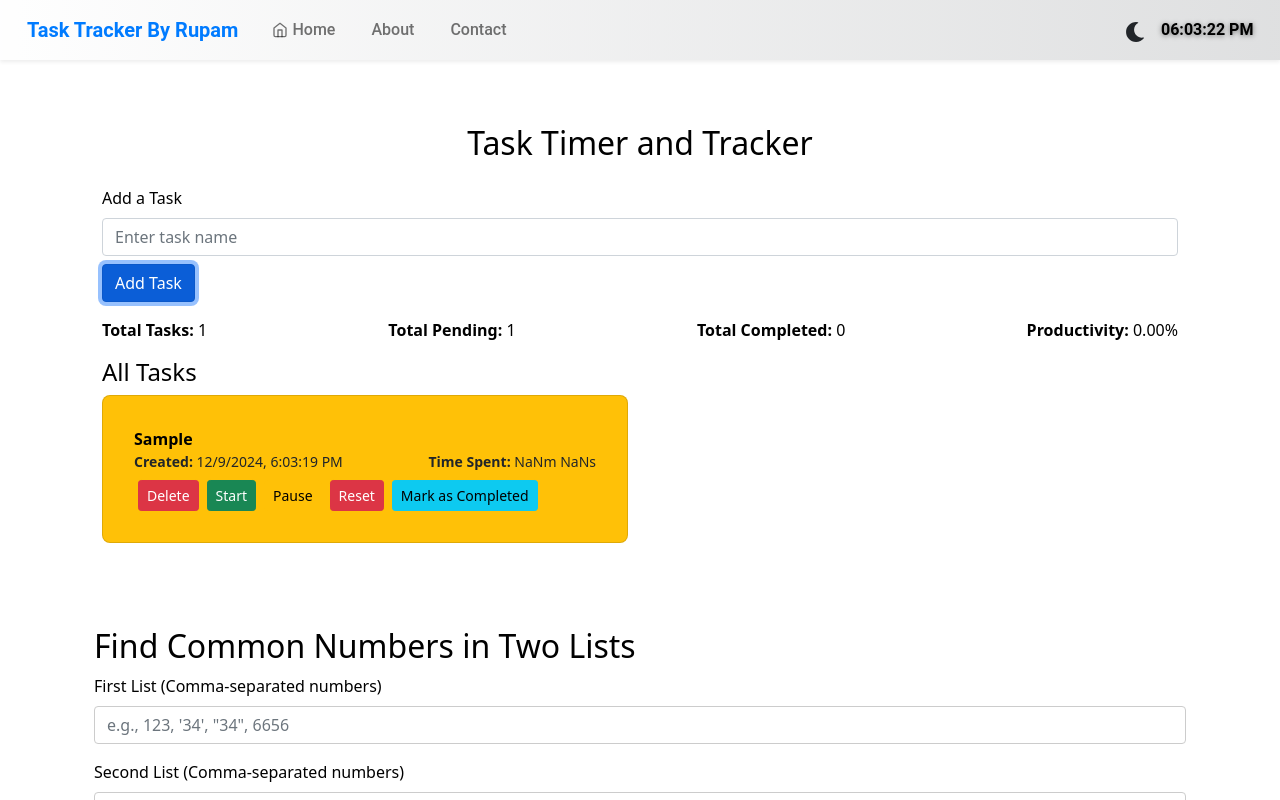
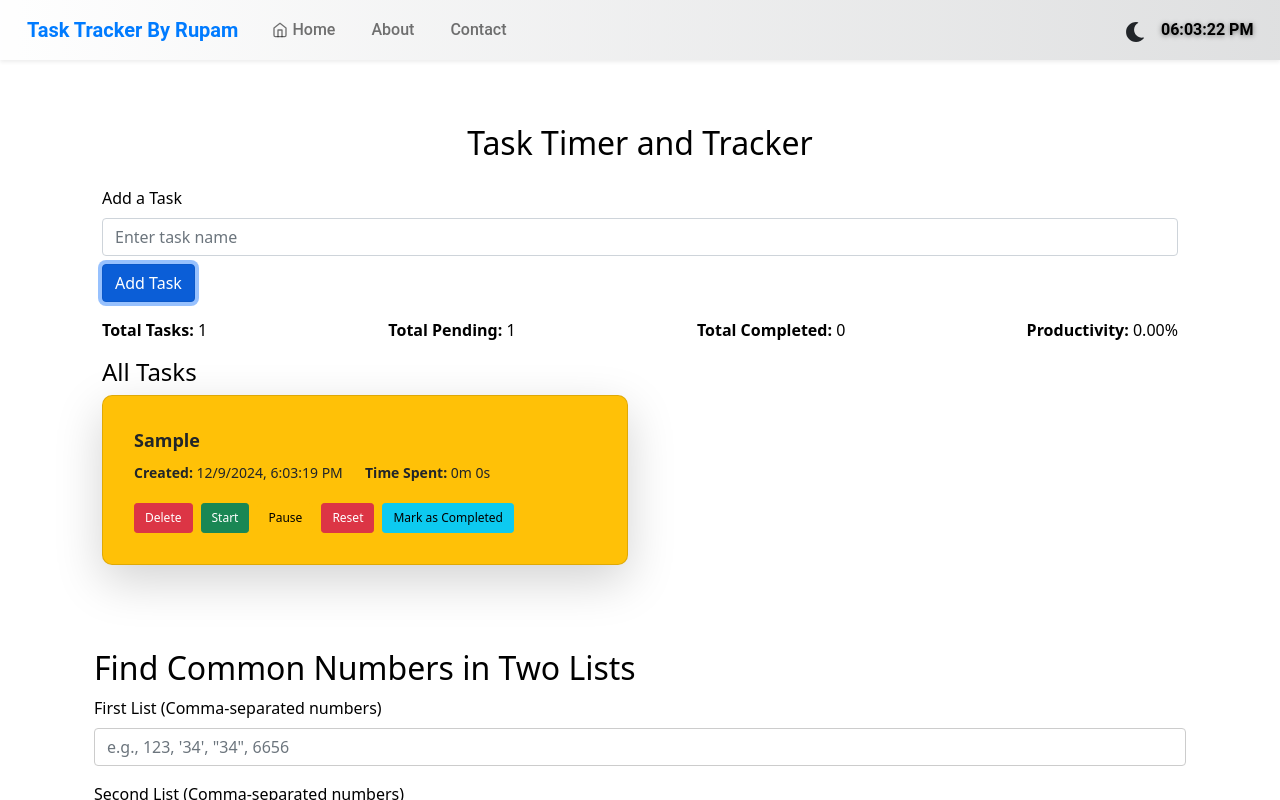
Before and after one commit to RupamSingh333/task-tracker, a React (Create React App) app: page / in a window 1280 px wide. Both pictures are taken after typing "Sample" into the empty fields and a click on the button "Add Task". Shown: the top 800 px of the page. Built offline with nearby package versions, Linux system fonts and the light colour scheme.

Commit message:
`Refactor TaskTimer component with updated styles and layout`

```diff
--- a/src/App.css
+++ b/src/App.css
@@ -137,6 +137,19 @@ body {
   box-shadow: 0 4px 8px rgba(0, 0, 0, 0.1);
 }
 
+.card {
+  transition: all 0.3s ease-in-out;
+}
+
+.card:hover {
+  transform: translateY(-5px);
+  box-shadow: 0 4px 20px rgba(0, 0, 0, 0.1);
+}
+
+.btn-sm {
+  padding: 5px 10px;
+  font-size: 12px;
+}
 
 
 
--- a/src/components/TaskTimer.js
+++ b/src/components/TaskTimer.js
@@ -201,33 +201,43 @@ export default function TaskTimer({ mode }) {
                 className={`card ${
                   task.status === "completed"
                     ? "bg-success text-white"
-                    : "bg-warning"
-                }`}
+                    : "bg-warning text-dark"
+                } shadow-lg`}
                 style={{
-                  backgroundColor: mode === "dark" ? "#444" : "#fff",
-                  color: mode === "dark" ? "white" : "black",
-                  borderRadius: "8px",
+                  borderRadius: "10px",
                   padding: "15px",
+                  transition: "transform 0.3s ease, box-shadow 0.3s ease",
                 }}
               >
                 <div className="card-body">
-                  <strong>{task.name}</strong>
-                  <div className="d-flex justify-content-between align-items-center mb-2">
-                    <p className="text-dark mb-0" style={{ fontSize: "14px" }}>
+                  <div className="d-flex justify-content-between align-items-center">
+                    <strong style={{ fontSize: "18px" }}>{task.name}</strong>
+                    {task.status === "completed" && (
+                      <span className="badge bg-dark">Completed</span>
+                    )}
+                  </div>
+                  <div className="mt-2 mb-3">
+                    {/* Using d-flex to place Created and Time Spent on the same line */}
+                    <div className="d-flex justify-content-between align-items-center">
+                      <p className="mb-1" style={{ fontSize: "14px", flex: 1 }}>
                         <strong>Created:</strong> {task.createdAt}
                       </p>
-                    <p className="text-dark mb-0" style={{ fontSize: "14px" }}>
+                      <p className="mb-1" style={{ fontSize: "14px", flex: 1 }}>
                         <strong>Time Spent:</strong>{" "}
-                      {Math.floor(timeSpent[task.taskId] / 60)}m{" "}
-                      {timeSpent[task.taskId] % 60}s
+                        {timeSpent[task.taskId] &&
+                        !isNaN(timeSpent[task.taskId])
+                          ? `${Math.floor(timeSpent[task.taskId] / 60)}m ${
+                              timeSpent[task.taskId] % 60
+                            }s`
+                          : "0m 0s"}
                       </p>
                     </div>
+                  </div>
 
-                  {/* Task Controls - Aligned in a single row */}
                   <div className="d-flex justify-content-between align-items-center">
-                    <div className="d-flex">
+                    <div className="d-flex flex-wrap">
                       <button
-                        className="btn btn-danger btn-sm mx-1"
+                        className="btn btn-danger btn-sm me-2"
                         onClick={() => handleDeleteTask(task.taskId)}
                       >
                         Delete
@@ -235,25 +245,25 @@ export default function TaskTimer({ mode }) {
                       {task.status === "pending" && (
                         <>
                           <button
-                            className="btn btn-success btn-sm mx-1"
+                            className="btn btn-success btn-sm me-2"
                             onClick={() => startTimer(task)}
                           >
                             Start
                           </button>
                           <button
-                            className="btn btn-warning btn-sm mx-1"
+                            className="btn btn-warning btn-sm me-2"
                             onClick={() => pauseTimer(task)}
                           >
                             Pause
                           </button>
                           <button
-                            className="btn btn-danger btn-sm mx-1"
+                            className="btn btn-danger btn-sm me-2"
                             onClick={() => resetTimer(task)}
                           >
                             Reset
                           </button>
                           <button
-                            className="btn btn-info btn-sm mx-1"
+                            className="btn btn-info btn-sm me-2"
                             onClick={() => handleCompleteTask(task.taskId)}
                           >
                             Mark as Completed
@@ -262,8 +272,6 @@ export default function TaskTimer({ mode }) {
                       )}
                     </div>
                     {task.status === "completed" && (
-                      <div>
-                        {/* Collapse for completed task details */}
                       <button
                         className="btn btn-light btn-sm"
                         data-bs-toggle="collapse"
@@ -273,17 +281,15 @@ export default function TaskTimer({ mode }) {
                       >
                         Show Details
                       </button>
-                      </div>
                     )}
                   </div>
 
-                  {/* Completed task description - collapsed by default */}
                   {task.status === "completed" && (
                     <div
                       id={`completedDesc-${task.taskId}`}
                       className="collapse mt-2"
                     >
-                      <h5>Task Completed</h5>
+                      <h6>Task Completed</h6>
                       <p>{task.description}</p>
                     </div>
                   )}
```
Lines whose indentation alone changed are shown as unchanged.
